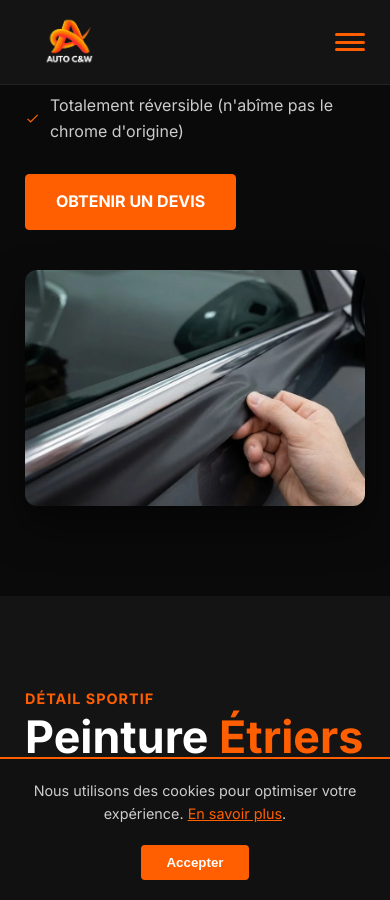
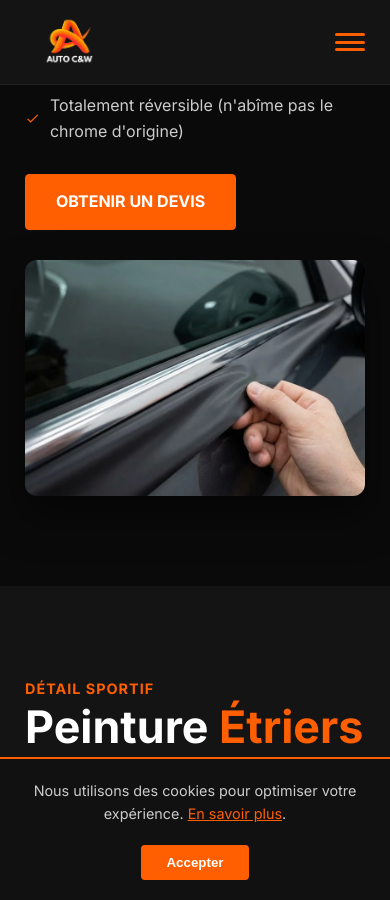
Before and after one commit to DuvalDVL/autocw, a Jekyll site: the page built from services/personnalisation/index.html, in a window 390 px wide and 900 px high, scrolled down 1152 px. Built offline with Jekyll 4.4.1, drawn with Linux system fonts in a browser that asks for light colours.

Commit message:
Update style.css

```diff
--- a/assets/css/style.css
+++ b/assets/css/style.css
@@ -865,3 +865,28 @@
 .cta-content-wrapper .btn {
   margin-top: 30px !important; /* Espace entre le texte et le bouton */
 }
+
+/* Sur ordinateur : on inverse l'ordre pour cette section précise */
+@media (min-width: 993px) {
+  .quality-reverse {
+    flex-direction: row-reverse !important;
+  }
+}
+
+/* Correctif pour les colonnes sur mobile (à mettre dans ta media query 768px ou 992px) */
+@media (max-width: 992px) {
+  .quality-flex-layout {
+    flex-direction: column !important; /* On force le passage en colonne */
+    gap: 30px !important;
+  }
+
+  .quality-image-side, .quality-text-side {
+    width: 100% !important; /* L'image et le texte prennent toute la largeur */
+    flex: none !important;
+  }
+
+  .quality-img-wrap img {
+    max-width: 100%;
+    height: auto;
+  }
+}
```
